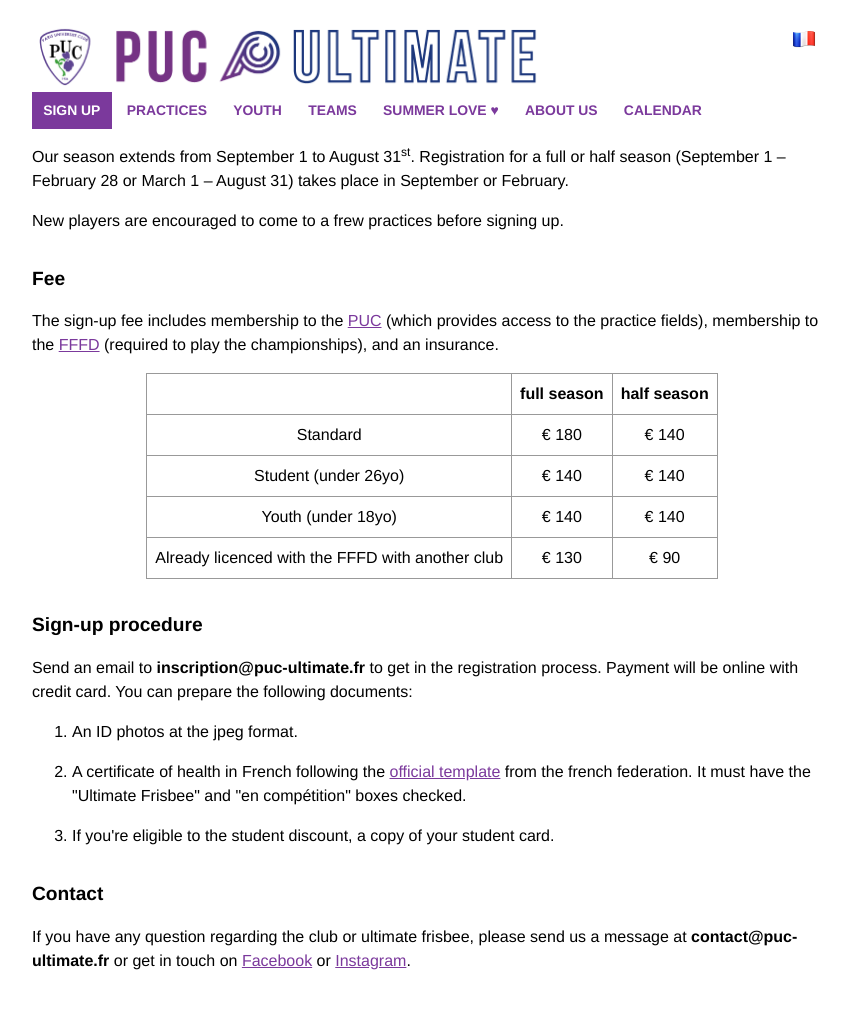
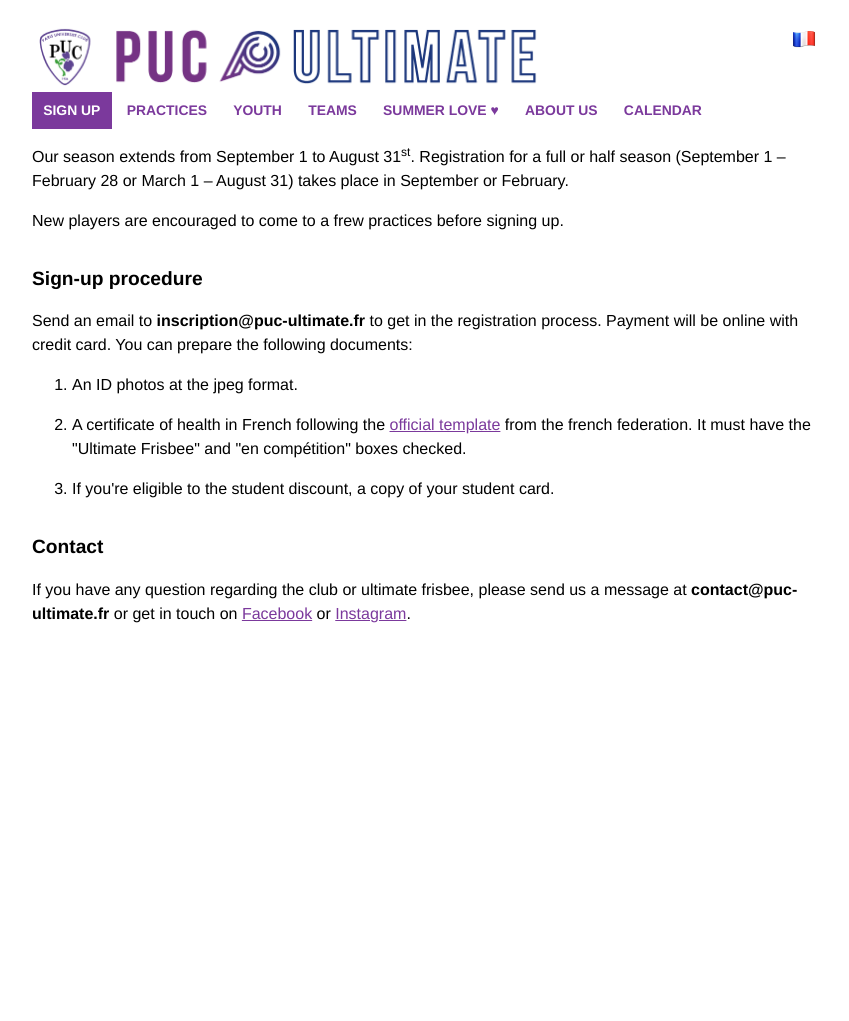
Before and after one commit to ahouhpuc/ahouhpuc.github.io, a Jekyll site: the page built from sign-up.html, in a window 1280 px wide. Shown: the whole page, without its empty margins (208-1057 px from the left). Built offline with Jekyll 4.4.1, drawn with Linux system fonts in a browser that asks for light colours; after the commit the page ends 908 px from its top, so only the background shows below that.

Commit message:
Remove fees

```diff
--- a/sign-up.html
+++ b/sign-up.html
@@ -8,38 +8,6 @@
 
 <p>New players are encouraged to come to a frew practices before signing up.</p>
 
-<h2>Fee</h2>
-
-<p>The sign-up fee includes membership to the <a href="http://puc.paris" target="_blank">PUC</a> (which provides access to the practice fields), membership to the <a href="http://www.ffdf.fr" target="_blank">FFFD</a> (required to play the championships), and an insurance.</p>
-
-<table>
-  <tr>
-    <td></td>
-    <td>full season</td>
-    <td>half season</td>
-  </tr>
-  <tr>
-    <td>Standard</td>
-    <td>€&nbsp;180</td>
-    <td>€&nbsp;140</td>
-  </tr>
-  <tr>
-    <td>Student (under 26yo)</td>
-    <td>€&nbsp;140</td>
-    <td>€&nbsp;140</td>
-  </tr>
-  <tr>
-    <td>Youth (under 18yo)</td>
-    <td>€&nbsp;140</td>
-    <td>€&nbsp;140</td>
-  </tr>
-  <tr>
-    <td>Already licenced with the FFFD with another club</td>
-    <td>€&nbsp;130</td>
-    <td>€&nbsp;90</td>
-  </tr>
-</table>
-
 <h2>Sign-up procedure</h2>
 
 <p>Send an email to <b>inscription@puc-ultimate.fr</b> to get in the registration process. Payment will be online with credit card. You can prepare the following documents:</p>
```
Also changed, not shown: inscription.html (+0 -32 lines).
